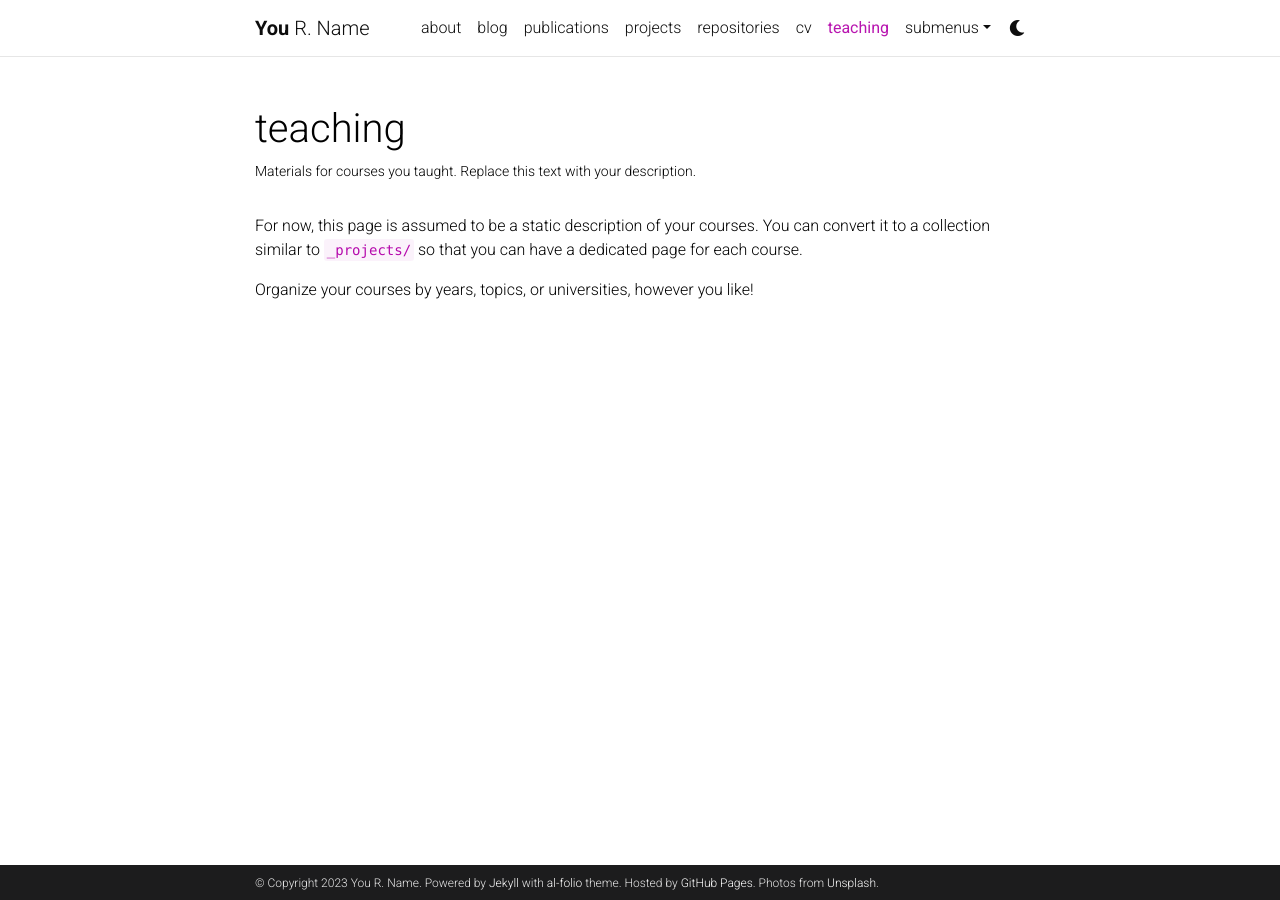
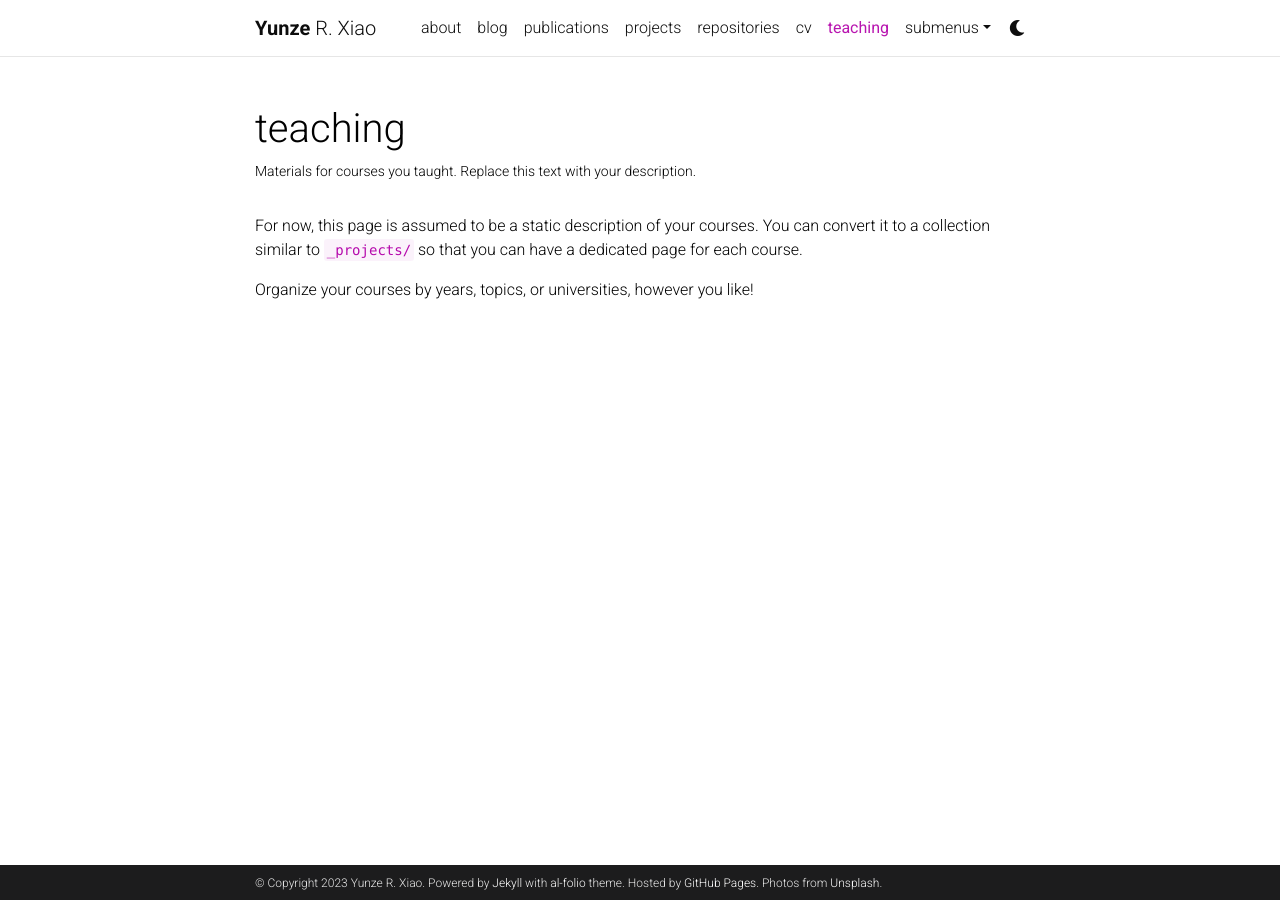
Before and after one commit to Algoroxyolo/algoroxyolo.github.io, a Jekyll site: the page built from _pages/teaching.md, in a window 1280 px wide. Built offline with Jekyll 4.4.1, drawn with Linux system fonts in a browser that asks for light colours; comment, search, counter and statistics services are not loaded; a style sheet for code colours, icons or effects is not loaded.

Commit message:
modified:   _config.yml

```diff
--- a/_config.yml
+++ b/_config.yml
@@ -3,10 +3,10 @@
 # -----------------------------------------------------------------------------
 
 title: blank # the website title (if blank, full name will be used instead)
-first_name: You
+first_name: Yunze
 middle_name: R.
-last_name: Name
-email: you@example.com
+last_name: Xiao
+email: yunzex@andrew.cmu.edu
 description: > # the ">" symbol means to ignore newlines until "footer_text:"
   A simple, whitespace theme for academics. Based on [*folio](https://github.com/bogoli/-folio) design.
 footer_text: >
@@ -18,8 +18,8 @@ keywords: jekyll, jekyll-theme, academic-website, portfolio-website  # add your
 lang: en # the language of your site (for example: en, fr, cn, ru, etc.)
 icon: ⚛️  # the emoji used as the favicon (alternatively, provide image name in /assets/img/)
 
-url: https://alshedivat.github.io # the base hostname & protocol for your site
-baseurl: /al-folio # the subpath of your site, e.g. /blog/
+url: https://algoroxyolo.github.io # the base hostname & protocol for your site
+baseurl: # the subpath of your site, e.g. /blog/
 last_updated: false # set to true if you want to display last updated in the footer
 impressum_path:  # set to path to include impressum link in the footer, use the same path as permalink in a page, helps to conform with EU GDPR
 
```
